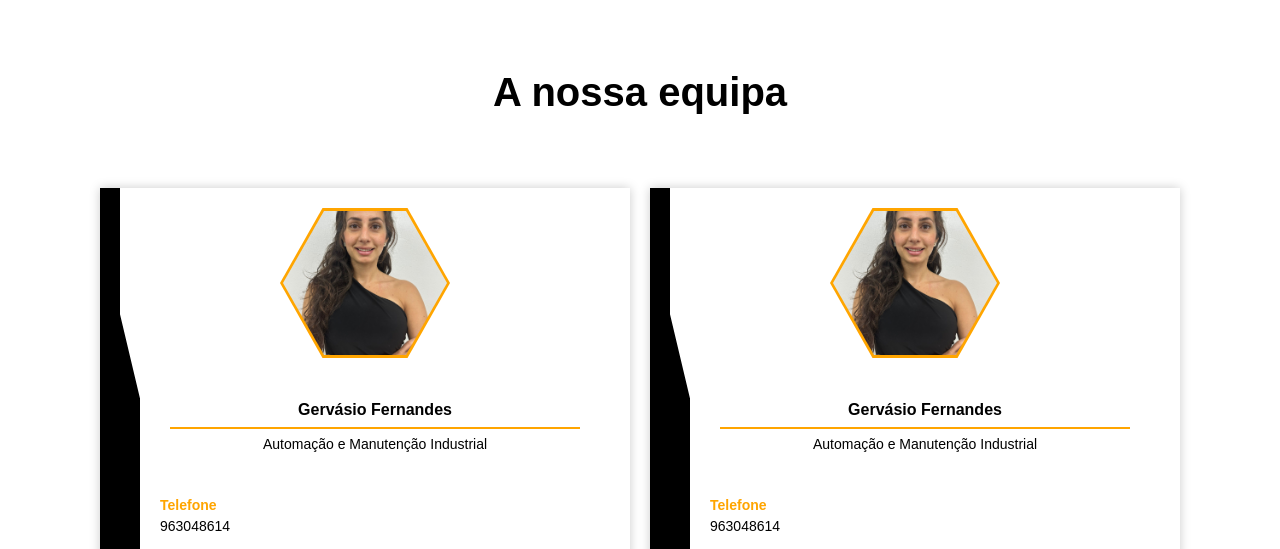
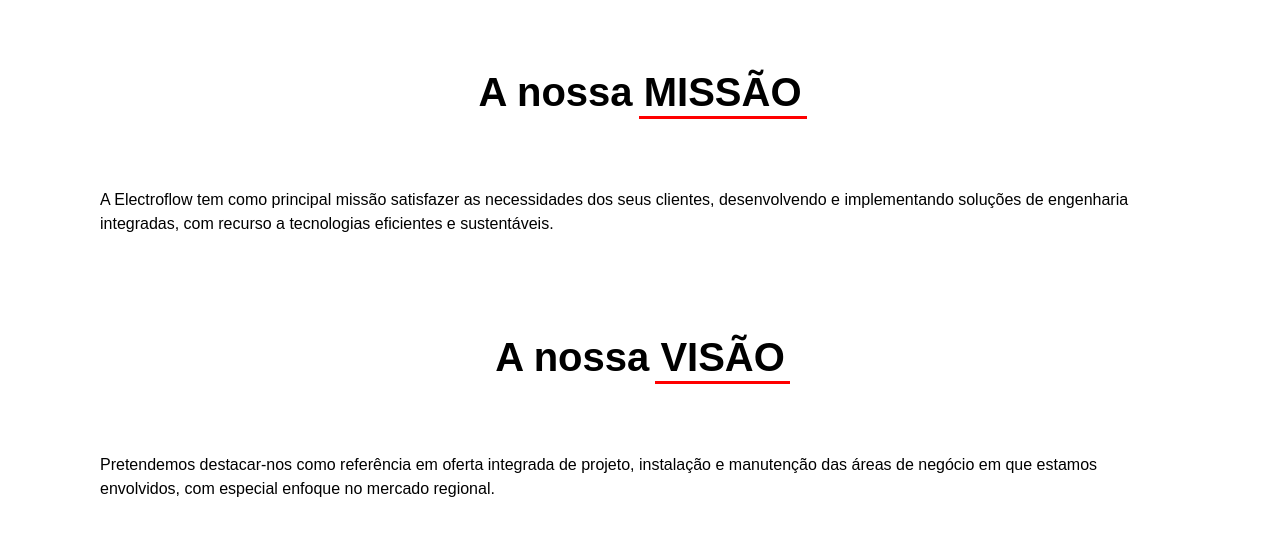
Before and after one commit to gandroide/electroflow-site, a React (Vite) app: page / in a window 1280 px wide. Shown: the part 805-1354 px from the top of the page. Built offline with nearby package versions, Linux system fonts and the light colour scheme.

Commit message:
Adicionada secção da missão

```diff
--- a/src/components/Modal/styled.ts
+++ b/src/components/Modal/styled.ts
@@ -6,6 +6,29 @@
     left: 0;
     right: 0;
     bottom: 0;
+    z-index: 10;
+
+    /* Scroll bar stylings */
+    &::-webkit-scrollbar {
+        width: 10px;
+        height: 10px;
+    }
+
+    /* Track */
+    &::-webkit-scrollbar-track {
+        background: #ccc;
+    }
+
+    /* Handle */
+    &::-webkit-scrollbar-thumb {
+        background: #888;
+        border-radius: 5px;
+    }
+
+    /* Handle on hover */
+    &::-webkit-scrollbar-thumb:hover {
+        background: #555;
+    }
 `;
 
 export const StyledModalBackdrop = styled.div`
--- /dev/null
+++ b/src/layouts/Misson/index.jsx
@@ -0,0 +1,32 @@
+import react from 'react';
+import { StyledMissonSection, StyledMissonContainer } from "./styled";
+import { StyledSecondaryTitle, StyledSecondaryTitleEmphasis } from '../../styles';
+
+const Misson = () => {
+    return (
+        <StyledMissonSection>
+            <StyledMissonContainer>
+                <StyledSecondaryTitle>
+                    A nossa <StyledSecondaryTitleEmphasis>missão</StyledSecondaryTitleEmphasis>
+                </StyledSecondaryTitle>
+                <p>
+                    A Electroflow tem como principal missão satisfazer as necessidades
+                    dos seus clientes, desenvolvendo e implementando soluções de
+                    engenharia integradas, com recurso a tecnologias eficientes e
+                    sustentáveis.
+                </p>
+            </StyledMissonContainer>
+
+            <StyledMissonContainer>
+                <StyledSecondaryTitle>A nossa <StyledSecondaryTitleEmphasis>visão</StyledSecondaryTitleEmphasis></StyledSecondaryTitle>
+                <p>
+                    Pretendemos destacar-nos como referência em oferta integrada de
+                    projeto, instalação e manutenção das áreas de negócio em que estamos
+                    envolvidos, com especial enfoque no mercado regional.
+                </p>
+            </StyledMissonContainer>
+        </StyledMissonSection>
+    )
+}
+
+export default Misson;
--- /dev/null
+++ b/src/layouts/Misson/styled.js
@@ -0,0 +1,12 @@
+import styled from 'styled-components';
+import { StyledSection } from '../../styles'
+
+export const StyledMissonSection = styled(StyledSection)`
+    min-height: unset;
+`;
+
+export const StyledMissonContainer = styled.div`
+    &:not(:last-child) {
+        margin-bottom: 100px;
+    }
+`
--- a/src/pages/Home.tsx
+++ b/src/pages/Home.tsx
@@ -1,16 +1,6 @@
 import react, { FC, useEffect, useState } from 'react';
 import SwiperComponent from '../components/swiper/Swiper';
-import Card from '../components/card/Card';
 
-import {
-  TfiEmail,
-  TfiLocationPin,
-  TfiMobile,
-  TfiFacebook,
-  TfiLinkedin,
-} from 'react-icons/tfi';
-
-import Form from '../components/Form';
 import { InputProps } from '../interfaces';
 import {
   StyledHomeContainer,
@@ -20,7 +10,8 @@
   StyledSection,
   StyledText,
 } from '../styles';
-import { Grid, GridItem } from '../components/Grid';
+
+import Misson from '../layouts/Misson';
 import Contacts from '../layouts/Contacts';
 import ContactUs from '../layouts/ContactUs';
 
@@ -99,6 +90,8 @@
         <Card title="Áreas de intervenção" />
       </div>
       <div className="h-screen">cosas de la empresa! fotos y logros!</div> */}
+
+      <Misson />
 
       <StyledSection>
         <StyledSecondaryTitle>A nossa equipa</StyledSecondaryTitle>
--- a/src/styles/index.ts
+++ b/src/styles/index.ts
@@ -60,6 +60,21 @@
     }
 `;
 
+export const StyledSecondaryTitleEmphasis = styled.span`
+    text-transform: uppercase;
+    position: relative;
+
+    &:before {
+        content: '';
+        position: absolute;
+        bottom: -5px;
+        left: -5px;
+        width: calc(100% + 10px);
+        height: 3px;
+        background-color: red;
+    }
+`
+
 export const StyledTertiaryTtile = styled.h3`
     font-size: 18px;
     font-weight: bold;
```
Also changed, not shown: src/layouts/Gallery/index.jsx (added), src/layouts/Gallery/styled.js (added).
